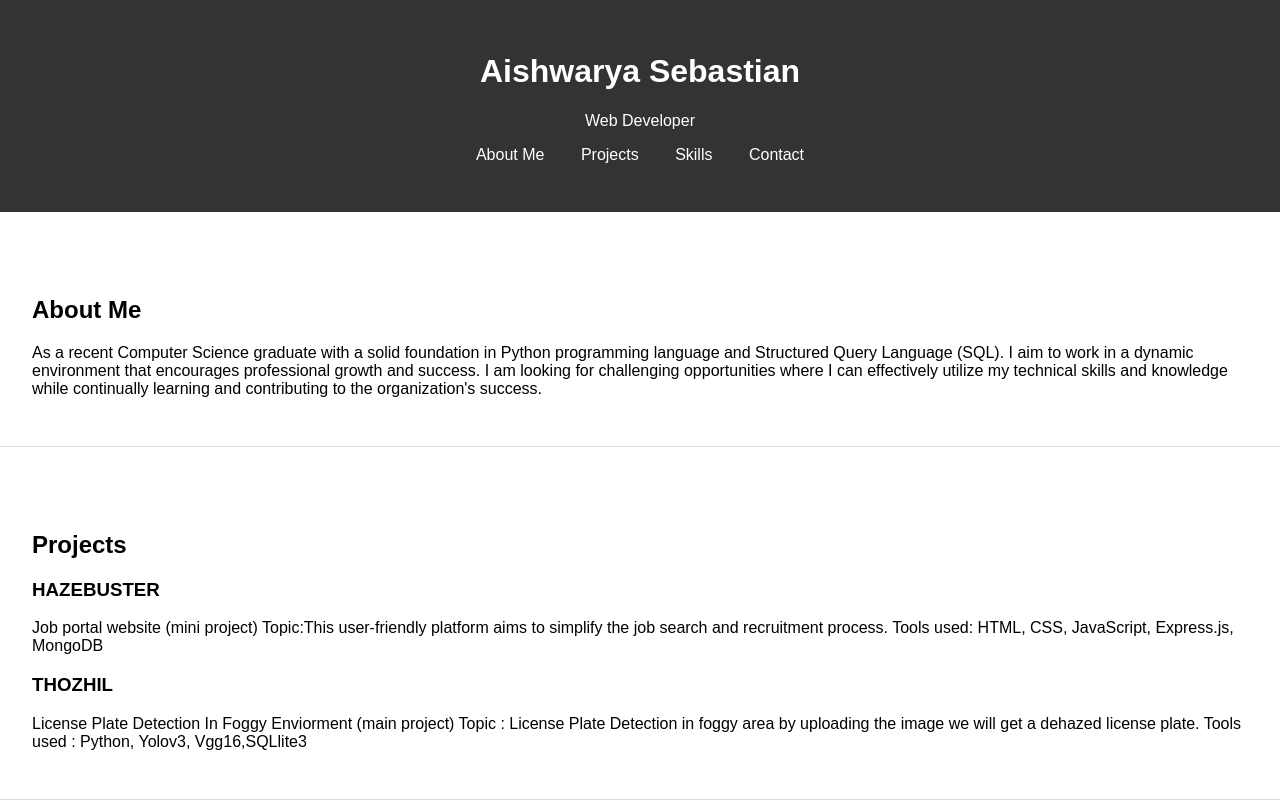
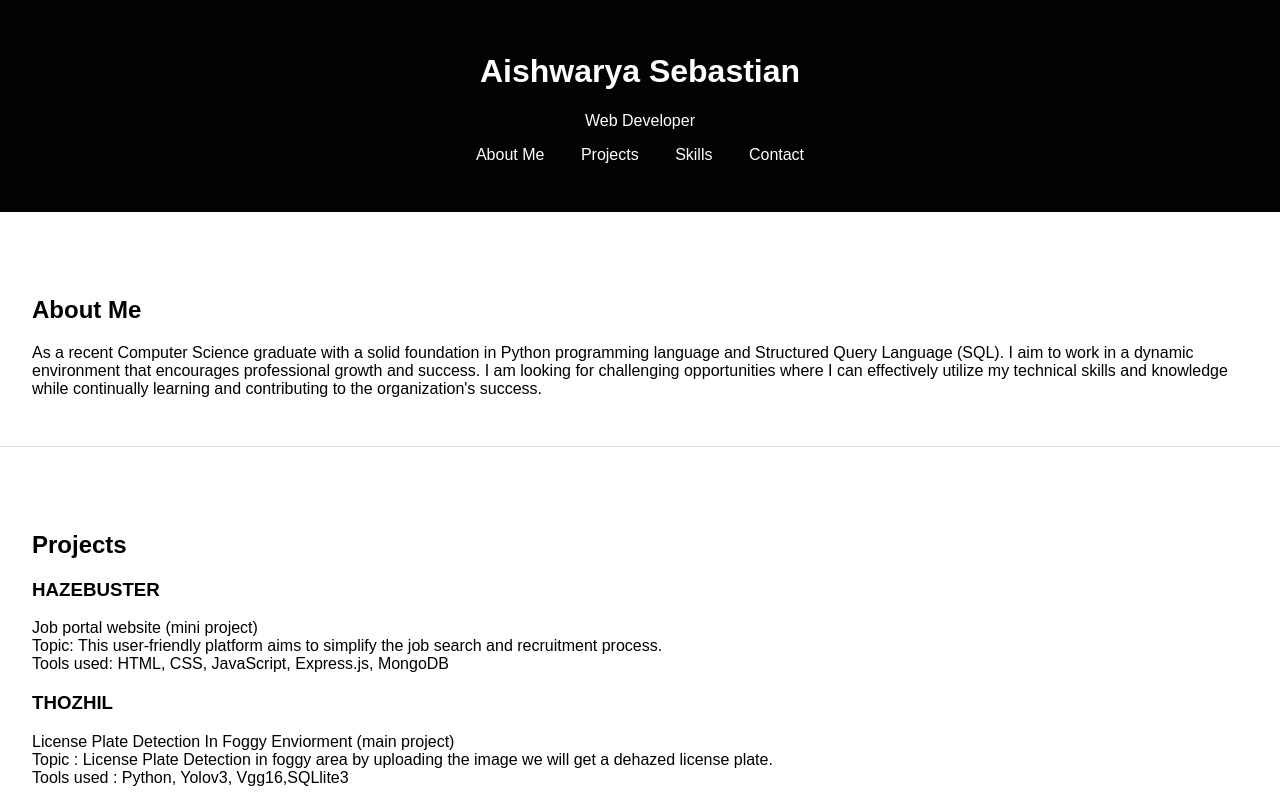
Before and after one commit to ais-sebn/Portfolio, a plain HTML site: page index.html in a window 1280 px wide. Shown: the top 800 px of the page. Drawn offline with Linux system fonts and the light colour scheme.

Commit message:
Updated portfolio with new project details

```diff
--- a/index.html
+++ b/index.html
@@ -29,15 +29,16 @@
         <h2>Projects</h2>
         <div class="project">
             <h3>HAZEBUSTER</h3>
-            <p>Job portal website (mini project)
-                Topic:This user-friendly platform aims to simplify the job search and recruitment process.
+            <p>
+                Job portal website (mini project)<br>
+                Topic: This user-friendly platform aims to simplify the job search and recruitment process.<br>
                 Tools used: HTML, CSS, JavaScript, Express.js, MongoDB
-
             </p>
 
+
             <h3>THOZHIL</h3>
-            <p>License Plate Detection In Foggy Enviorment (main project)
-                Topic : License Plate Detection in foggy area by uploading the image we will get a dehazed license plate.
+            <p>License Plate Detection In Foggy Enviorment (main project)<br>
+                Topic : License Plate Detection in foggy area by uploading the image we will get a dehazed license plate.<br>
                 Tools used : Python, Yolov3, Vgg16,SQLlite3
             </p>
         </div>
@@ -55,6 +56,7 @@
 
     <section id="contact">
         <h2>Contact</h2>
+        <p>Phone: +44 7553799873</p>
         <p>Email: aishwaseban02@gmail.com</p>
         <p>LinkedIn: <a href="https://www.linkedin.com/in/aishwarya-sebastian-518998219 target="_blank">Your Profile</a></p>
     </section>
--- a/style.css
+++ b/style.css
@@ -6,7 +6,7 @@ body {
 
 header {
     text-align: center;
-    background-color: #333;
+    background-color: #030303;
     color: white;
     padding: 2em 0;
 }
@@ -35,6 +35,6 @@ section {
 footer {
     text-align: center;
     padding: 1em 0;
-    background-color: #333;
+    background-color: #010101;
     color: white;
 }
```
